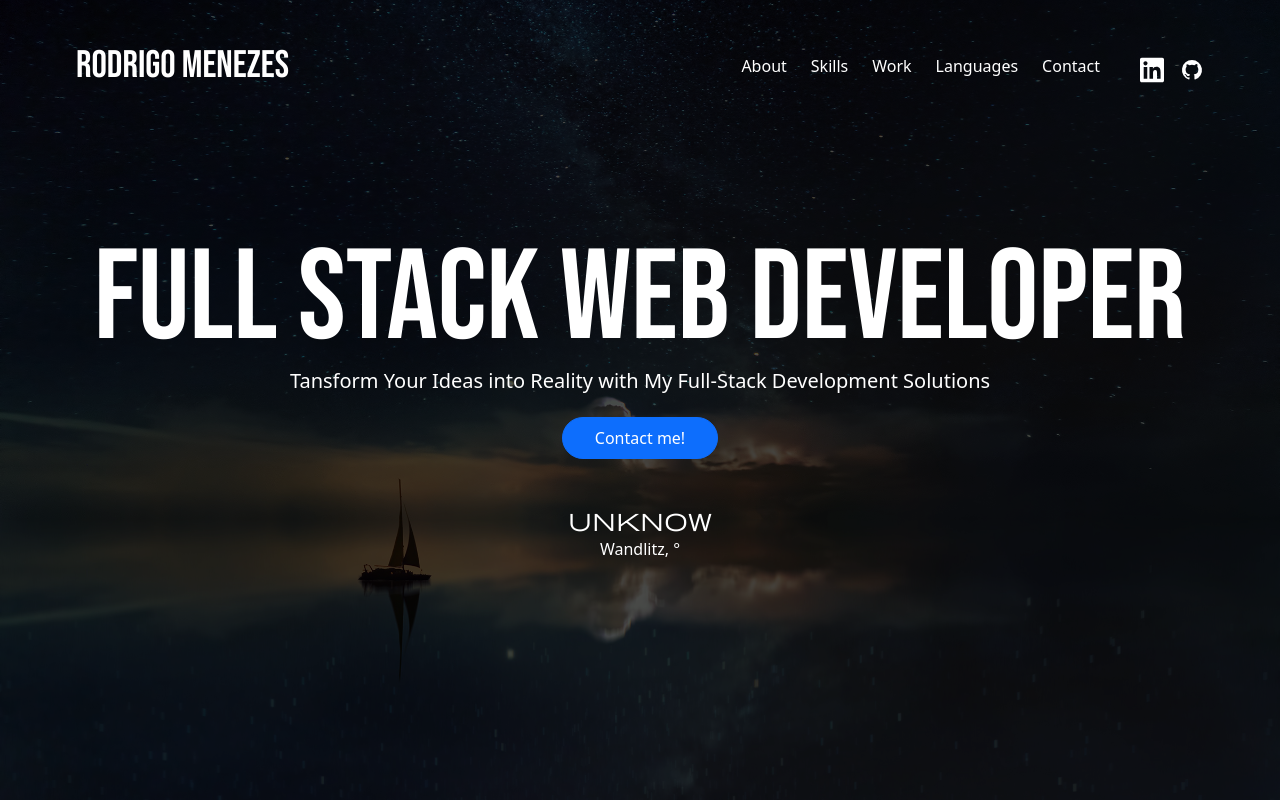
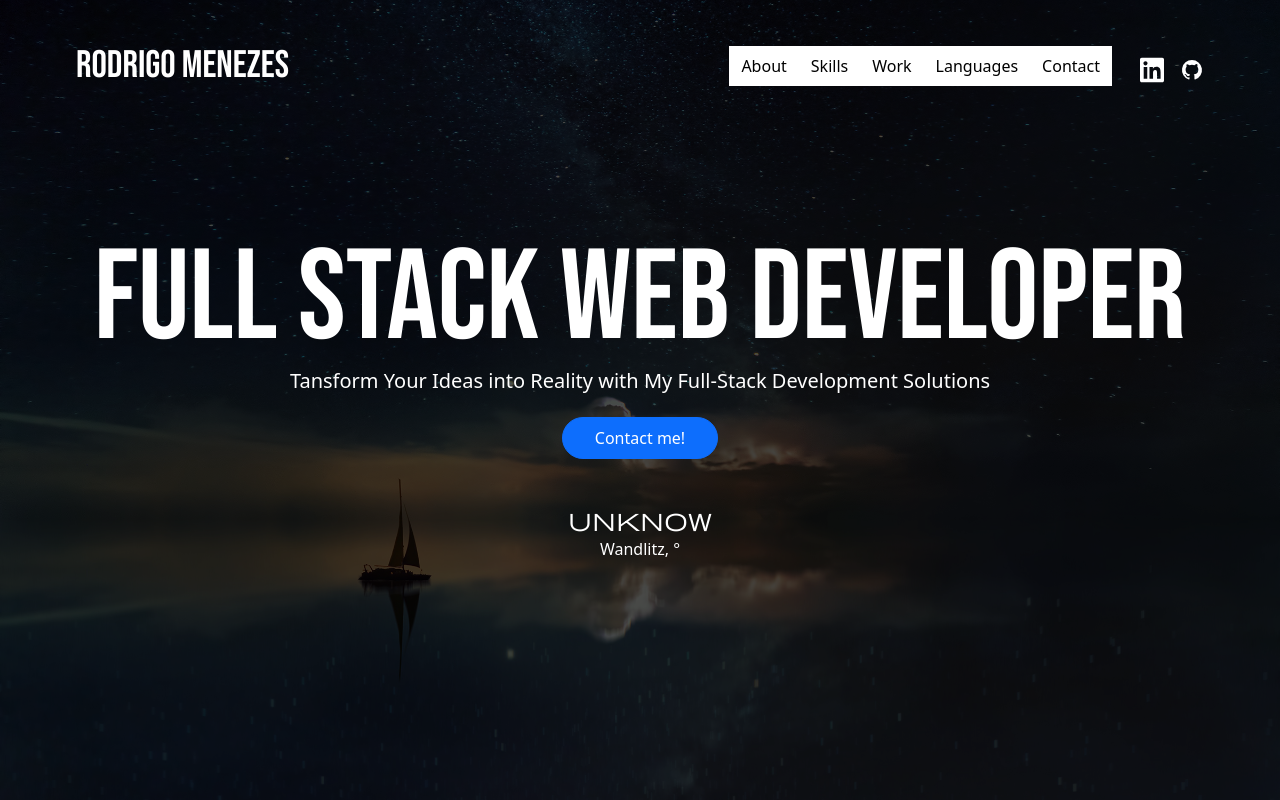
Before and after one commit to rodrigomenezes22/portfolio, a React (Create React App) app: page / in a window 1280 px wide. Shown: the top 800 px of the page. Built offline with nearby package versions, Linux system fonts and the light colour scheme; no server answers.

Commit message:
Menu effect

```diff
--- a/package.json
+++ b/package.json
@@ -14,6 +14,7 @@
     "react-bootstrap": "^2.7.2",
     "react-dom": "^18.2.0",
     "react-dotenv": "^0.1.3",
+    "react-intersection-observer": "^9.4.3",
     "react-multi-carousel": "^2.8.2",
     "react-scripts": "5.0.1",
     "web-vitals": "^2.1.4"
--- a/src/App.css
+++ b/src/App.css
@@ -44,6 +44,15 @@
 .App-logo {
   height: 40vmin;
   pointer-events: none;
+}
+
+.navbar-item {
+  transition: background-color 1s;
+}
+
+.navbar-item.active {
+  background-color: white;
+  color: black;
 }
 
 .sticky {
--- a/src/App.js
+++ b/src/App.js
@@ -1,6 +1,6 @@
 import './App.css';
-
 import {useState, useEffect} from 'react';
+import { useInView } from 'react-intersection-observer';
 import Header from './Components/Header';
 import linkedin  from "./images/linkedin.svg"
 import github  from "./images/github.svg"
@@ -17,6 +17,14 @@ function App() {
   const [value, setValue] = useState(null);
   const [ city, setCity ] = useState('Wandlitz');
   const [weatherMain, setWeatherMain] = useState('')
+
+  const { ref: aboutSection, inView: aboutIsVisible } = useInView();
+  const { ref: skillsSection, inView: skillsVisible } = useInView();
+  const { ref: workSection, inView: workVisible } = useInView();
+  const { ref: languagesSection, inView: languagesVisible } = useInView();
+  const { ref: contactSection, inView: contactVisible } = useInView();
+
+
 
   const fetchWeatherData = async () => {
     const API_KEY = '0d53df882698d933ae3b477ddb4be424';
@@ -117,13 +125,13 @@ function App() {
 
   return (
     <div className="App">
-      <Header linkedin={linkedin} github={github} scrollToTop={scrollToTop} />
+      <Header linkedin={linkedin} github={github} scrollToTop={scrollToTop} aboutIsVisible={aboutIsVisible} skillsVisible={skillsVisible} workVisible={workVisible} languagesVisible={languagesVisible} contactVisible={contactVisible} />
       <Hero temperatureCelsius={temperatureCelsius} city={city} determineValue={determineValue} weatherMain={weatherMain} />
-      <About />
-      <Skills />
-      <MyWork workPortfolio={workPortfolio} />
-      <Languages />
-      <Contact />
+      <About aboutSection={aboutSection} />
+      <Skills skillsSection={skillsSection} />
+      <MyWork workPortfolio={workPortfolio} workSection={workSection} />
+      <Languages languagesSection={languagesSection} />
+      <Contact contactSection={contactSection} />
     </div>
   );
 }
--- a/src/Components/About.js
+++ b/src/Components/About.js
@@ -3,13 +3,13 @@ import Container from 'react-bootstrap/Container';
 import Rodrigo from '../images/rodrigo.jpg'
 import Button from './Button'
 
-function About() {
+function About({aboutSection}) {
   return (
-    <div id="about-me">
+    <div id="about-me" >
       <Container>
-        <div className='row'>
+        <div className='row' >
             <div className='col-8 col-md-4 col-lg-3'>
-                <div className='image-round'>
+                <div className='image-round' ref={aboutSection}>
                     <img src={Rodrigo} alt="Rodrigo Menezes Web Developer" />
                 </div>
             </div>
--- a/src/Components/Contact.js
+++ b/src/Components/Contact.js
@@ -3,13 +3,13 @@ import Container from 'react-bootstrap/Container';
 import Button from './Button'
 import Form from './Form'
 
-function Contact() {
+function Contact({contactSection}) {
   return (
     <div id='contact'>
         <div className='container-fluid'>
         <div className='row'>
 
-            <div className='col-sm-12 col-md-8 phone'>
+            <div className='col-sm-12 col-md-8 phone' ref={contactSection}>
               <div className='contact-wrapper'>
                 <h2 className='bebas xl-font'>Contact Me</h2>
                 <p>You can call me, message me or submit a form.</p>
--- a/src/Components/Header.js
+++ b/src/Components/Header.js
@@ -2,7 +2,7 @@ import React from 'react'
 import { useState, useEffect } from 'react'
 
 
-export default function Header({linkedin, github , scrollToTop}) {
+export default function Header({linkedin, github , scrollToTop, aboutIsVisible, skillsVisible, workVisible, languagesVisible, contactVisible }) {
 
 
     const [isScrolled, setIsScrolled] = useState(false);
@@ -73,20 +73,20 @@ export default function Header({linkedin, github , scrollToTop}) {
             </div>
 
             <div className="navbar-end">
-            <a className="navbar-item" href='#about-me' onClick={closeMenu}>
+            <a className={aboutIsVisible ? "navbar-item active" : "navbar-item"  }       href='#about-me' onClick={closeMenu}>
                 About
             </a>
 
-            <a className="navbar-item"  href='#skills' onClick={closeMenu}>
+            <a className={skillsVisible ? "navbar-item active" : "navbar-item"  }  href='#skills' onClick={closeMenu}>
                 Skills
             </a>
-            <a className="navbar-item"  href='#work' onClick={closeMenu}>
+            <a className={workVisible ? "navbar-item active" : "navbar-item"  }   href='#work' onClick={closeMenu}>
                 Work
             </a>
-            <a className="navbar-item"  href='#languages' onClick={closeMenu}>
+            <a className={languagesVisible ? "navbar-item active" : "navbar-item"  }   href='#languages' onClick={closeMenu}>
                 Languages
             </a>
-            <a className="navbar-item"  href='#contact' onClick={closeMenu}>
+            <a className={contactVisible ? "navbar-item active" : "navbar-item"  }   href='#contact' onClick={closeMenu}>
                 Contact
             </a>
 
--- a/src/Components/Languages.js
+++ b/src/Components/Languages.js
@@ -7,13 +7,13 @@ import italianFlag from '../images/italian.svg'
 import spainFlag from '../images/spanish.svg'
 
 
-function Languages() {
+function Languages({languagesSection}) {
   return (
     <div id="languages">
         <Container>
             <div className='row justify-content-center'>
                 <div className='col-sm-12'>
-                    <h2 className='bebas xl-font text-white text-start mb-5'>Languages Spoken</h2>
+                    <h2 className='bebas xl-font text-white text-start mb-5' ref={languagesSection}>Languages Spoken</h2>
                 </div>
                 <div className='col-6 col-md-6 col-lg-4'>
                     <img src={brazilFlag} className="flags" alt="Portugues - Native Speaker" />
--- a/src/Components/MyWork.js
+++ b/src/Components/MyWork.js
@@ -4,7 +4,7 @@ import Carousel from "react-multi-carousel";
 import "react-multi-carousel/lib/styles.css";
 
 
-function MyWork({workPortfolio}) {
+function MyWork({workPortfolio, workSection}) {
 
   const responsive = {
     superLargeDesktop: {
@@ -30,7 +30,7 @@ function MyWork({workPortfolio}) {
     <div id='work'>
         <Container>
             <div className='row text-start'>
-                <h2 className='bebas xl-font text-start'>MY WORK</h2>
+                <h2 className='bebas xl-font text-start' ref={workSection}>MY WORK</h2>
                 <div className='work-portfolio'>
                 <Carousel responsive={responsive}>
                     {workPortfolio.map((job)=>(
--- a/src/Components/Skills.js
+++ b/src/Components/Skills.js
@@ -12,13 +12,13 @@ import adobeXD from "../images/adobe-xd.svg"
 import adobePremiere from "../images/adobe-premiere.svg"
 import adobeAfferEffects from "../images/after-effects.svg"
 
-function Skills() {
+function Skills({skillsSection}) {
   return (
     <div id='skills'>
       <Container>
-        <div className='row'>
+        <div className='row' >
             <h2 className='bebas xl-font text-start text-white mb-4' >Skills</h2>
-            <div className='icons-1'>
+            <div className='icons-1' ref={skillsSection}>
                 <div className='icon-wrapper align-items-center'>
                     <img src={htmlIcon} alt="HTML 5" className='icon-skill' />
                     <p className='text-white roboto mt-2'>HTML5</p>
```
Also changed, not shown: 1 other file (tests, documents, lock files or other folders).
